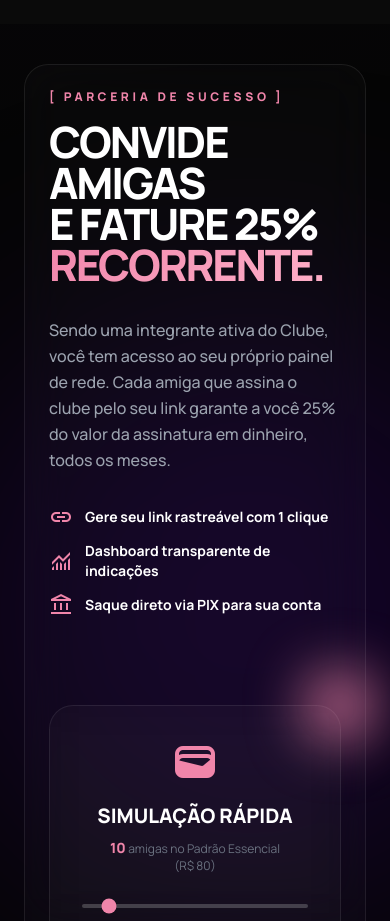
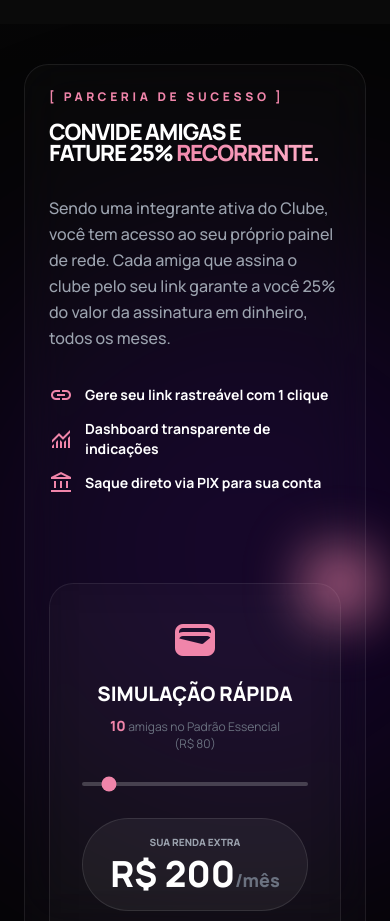
Before and after one commit to llipecarvalho/v1-new-gv, a website built with Vite: page index.html in a window 390 px wide. Shown: the part 4200-5121 px from the top of the page. Built offline with nearby package versions, Linux system fonts and the light colour scheme.

Commit message:
fix: adjust invite friends headline to a strict 2-line layout on mobile

```diff
--- a/index.html
+++ b/index.html
@@ -616,10 +616,9 @@
       <div class="max-w-7xl mx-auto bento-card border-[#320075]/40 bg-gradient-to-br from-[#1d1a22] to-[#050505] p-6 md:p-16 flex flex-col md:flex-row items-center justify-between gap-12 relative z-10">
          <div class="max-w-xl">
             <span class="text-xs font-black text-[#f085aa] uppercase tracking-[0.3em] block mb-4">[ PARCERIA DE SUCESSO ]</span>
-            <h2 class="text-[2.7rem] md:text-6xl font-black text-white uppercase tracking-tighter leading-[0.95] mb-8">
-               Convide Amigas <br>
-               e fature 25% <br>
-               <span class="text-gradient-rose">Recorrente.</span>
+            <h2 class="text-[1.4rem] md:text-6xl font-black text-white uppercase tracking-tighter leading-[0.95] mb-8">
+               Convide Amigas e <br>
+               fature 25% <span class="text-gradient-rose">Recorrente.</span>
             </h2>
             <p class="text-gray-400 font-medium mb-8 leading-relaxed">
                Sendo uma integrante ativa do Clube, você tem acesso ao seu próprio painel de rede. Cada amiga que assina o clube pelo seu link garante a você 25% do valor da assinatura em dinheiro, todos os meses.
```
